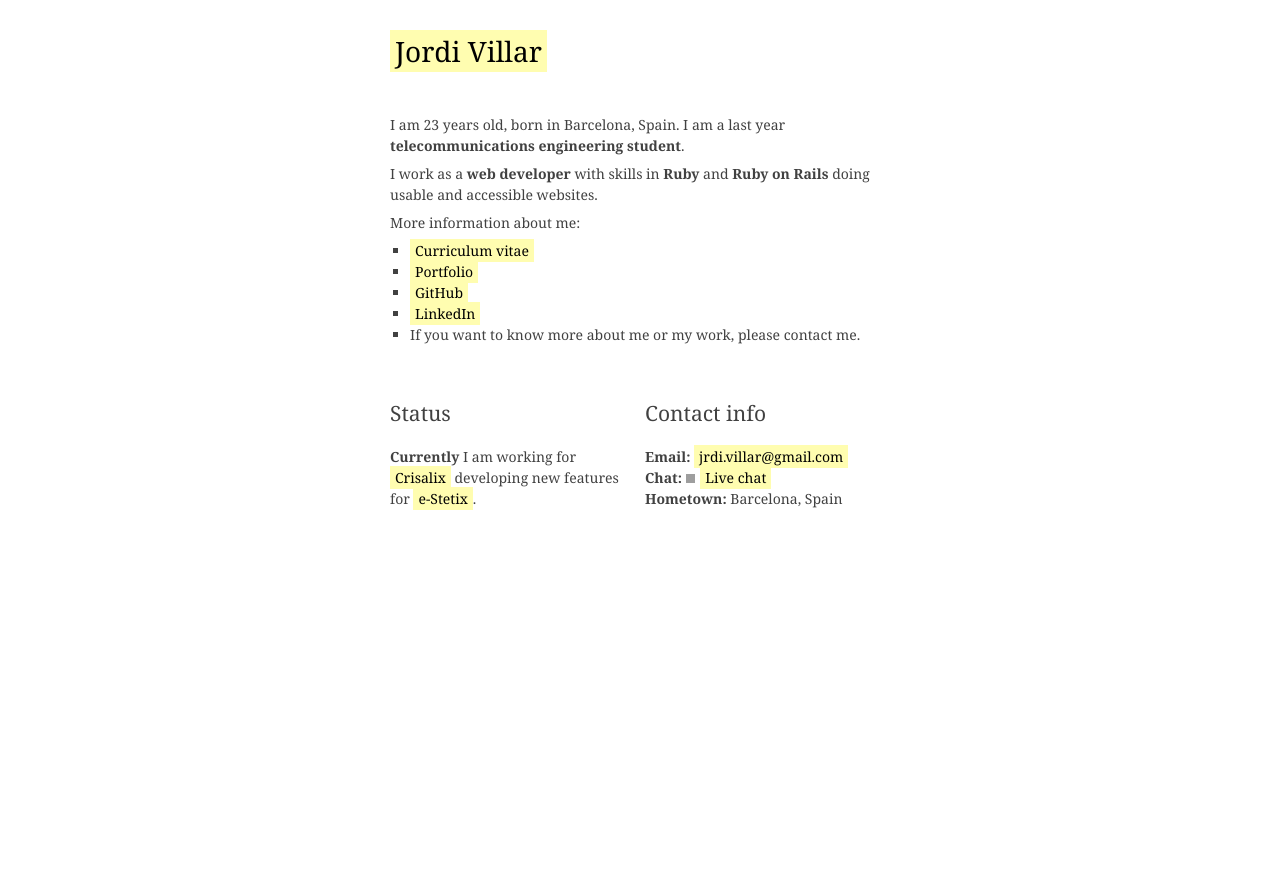
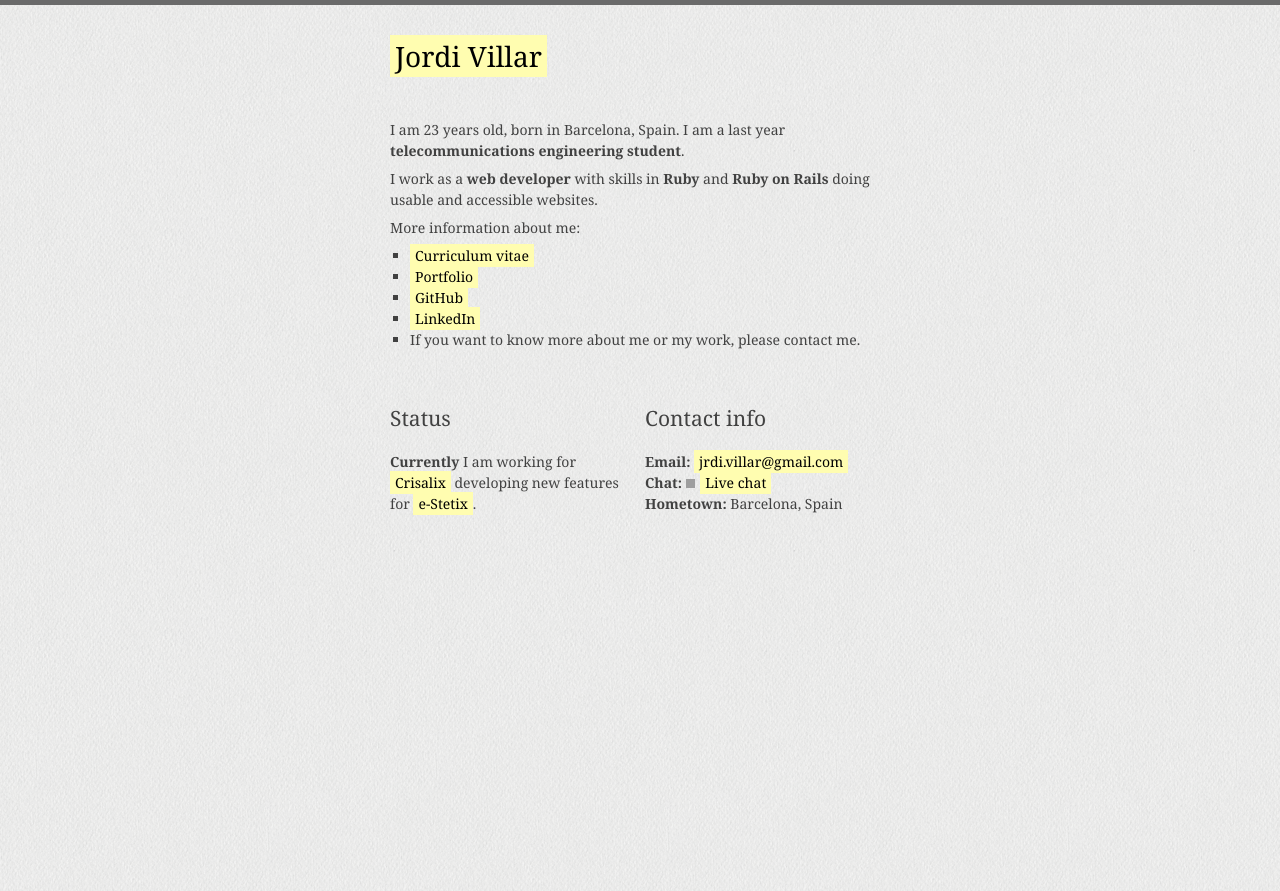
Before and after one commit to jrdi/jrdi.github.com, a Jekyll site: the page built from index.html, in a window 1280 px wide. Shown: the top 891 px of the page. Built offline with Jekyll 4.4.1, drawn with Linux system fonts in a browser that asks for light colours; Markdown is read by kramdown in place of the engine named in the settings; the list of posts is cut into pages by our own code; grey boxes are pictures that could not be loaded.

Commit message:
background pattern

```diff
--- a/stylesheets/screen.css
+++ b/stylesheets/screen.css
@@ -57,6 +57,8 @@ ul.square li {
 body {
 	color: #414141;
 	font: 14px/1.5 Georgia, Helvetica, Arial, sans-serif;
+	background: url('/images/fabric_1.png');
+	border-top: 5px solid #6A6A6A;
 }
 #header {
 	width: 100%;
```
Also changed, not shown: images/fabric_1.png (added).
